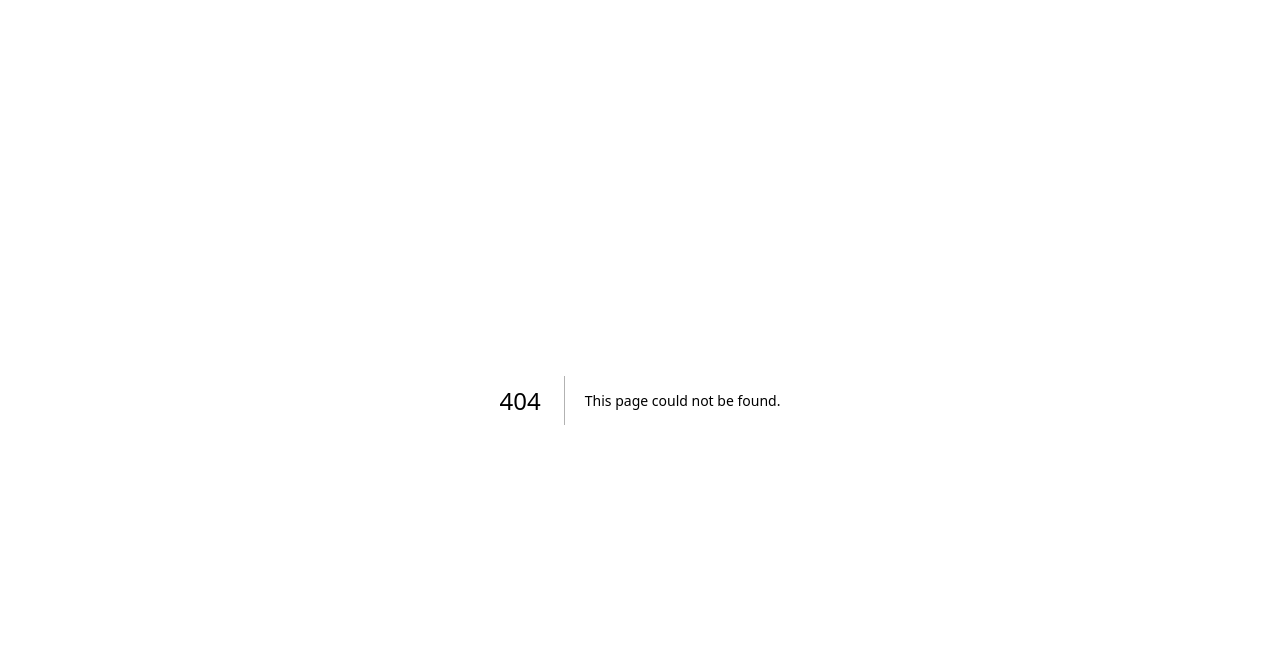
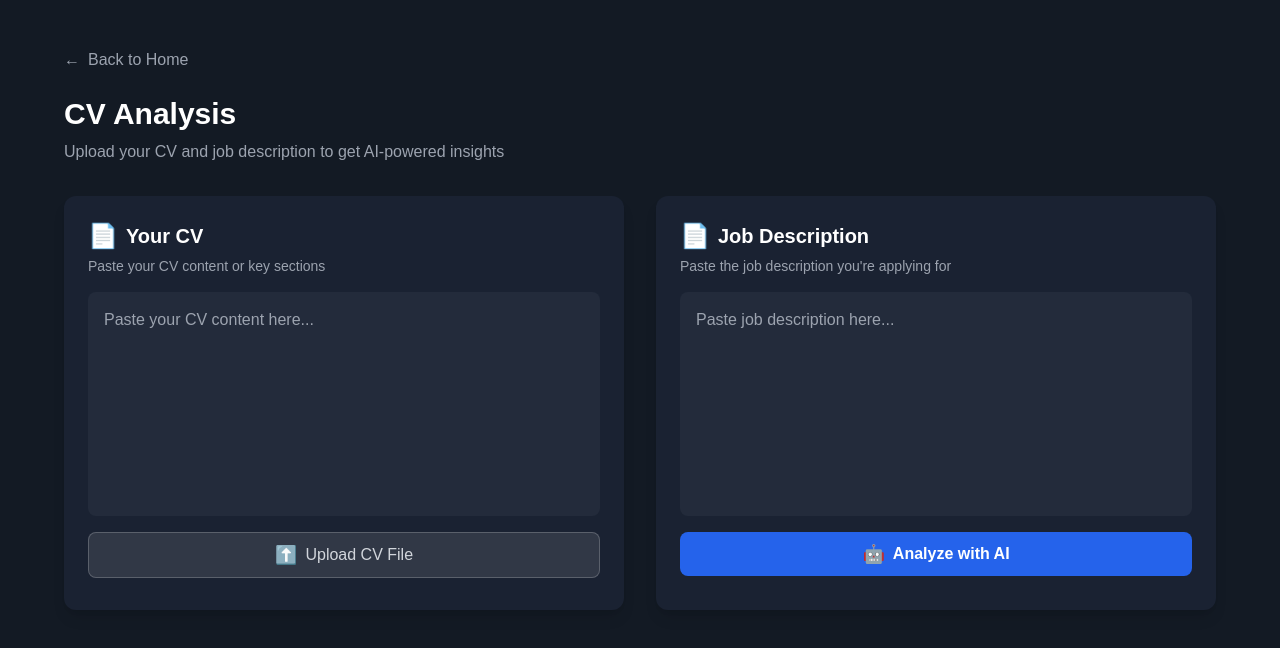
Before and after one commit to guimartinsalmeida/jobtracker, a Next.js app in the folder jobtracker-frontend/: page /analisys-cv in a window 1280 px wide. Before the commit this address had no page. Shown: the top 648 px of the page. Built offline with nearby package versions, Linux system fonts and the light colour scheme.

Commit message:
adding the CV analisys page

```diff
--- /dev/null
+++ b/jobtracker-frontend/app/analisys-cv/page.tsx
@@ -0,0 +1,5 @@
+import CVAnalysis from '@/components/CVAnalysis';
+
+export default function AnalysisCVPage() {
+  return <CVAnalysis />;
+}
--- /dev/null
+++ b/jobtracker-frontend/components/CVAnalysis.tsx
@@ -0,0 +1,46 @@
+import React from 'react';
+import Link from 'next/link';
+
+export default function CVAnalysis() {
+  return (
+    <div className="min-h-screen bg-[#131A24] flex flex-col items-center py-12 px-4">
+      <div className="w-full max-w-6xl">
+        <Link href="/" className="inline-flex items-center text-gray-400 hover:text-white mb-6 transition-colors">
+          <span className="mr-2">←</span> Back to Home
+        </Link>
+        <h1 className="text-3xl font-bold text-white mb-2">CV Analysis</h1>
+        <p className="text-gray-400 mb-8">Upload your CV and job description to get AI-powered insights</p>
+        <div className="flex flex-col md:flex-row gap-8">
+          {/* CV Card */}
+          <div className="flex-1 bg-[#1A2232] rounded-xl p-6 shadow-lg flex flex-col">
+            <h2 className="text-xl font-semibold text-white flex items-center gap-2 mb-1">
+              <span className="text-2xl">📄</span> Your CV
+            </h2>
+            <p className="text-gray-400 text-sm mb-4">Paste your CV content or key sections</p>
+            <textarea
+              className="bg-[#232B3B] text-gray-200 rounded-lg p-4 h-56 resize-none mb-4 focus:outline-none focus:ring-2 focus:ring-blue-400"
+              placeholder="Paste your CV content here..."
+            />
+            <button className="bg-white/10 text-gray-300 border border-white/20 rounded-lg py-2 flex items-center justify-center gap-2 hover:bg-white/20 transition mb-2">
+              <span className="text-lg">⬆️</span> Upload CV File
+            </button>
+          </div>
+          {/* Job Description Card */}
+          <div className="flex-1 bg-[#1A2232] rounded-xl p-6 shadow-lg flex flex-col">
+            <h2 className="text-xl font-semibold text-white flex items-center gap-2 mb-1">
+              <span className="text-2xl">📄</span> Job Description
+            </h2>
+            <p className="text-gray-400 text-sm mb-4">Paste the job description you're applying for</p>
+            <textarea
+              className="bg-[#232B3B] text-gray-200 rounded-lg p-4 h-56 resize-none mb-4 focus:outline-none focus:ring-2 focus:ring-blue-400"
+              placeholder="Paste job description here..."
+            />
+            <button className="bg-blue-600 text-white rounded-lg py-2 flex items-center justify-center gap-2 hover:bg-blue-700 transition font-semibold">
+              <span className="text-lg">🤖</span> Analyze with AI
+            </button>
+          </div>
+        </div>
+      </div>
+    </div>
+  );
+}
--- a/jobtracker-frontend/components/layout/Sidebar.tsx
+++ b/jobtracker-frontend/components/layout/Sidebar.tsx
@@ -1,5 +1,8 @@
 import Image from 'next/image';
 import { FiHome, FiBriefcase, FiCalendar, FiBarChart2, FiFileText, FiUser } from 'react-icons/fi';
+import { MdOutlineSmartToy } from "react-icons/md";
+import { SiReaddotcv } from "react-icons/si";
+
 import { SidebarItem } from '@/components/layout/SidebarItem';
 import { usePathname } from 'next/navigation';
 
@@ -19,6 +22,7 @@ export function Sidebar() {
         <SidebarItem icon={<FiBarChart2 />} label="Analytics" href="/analitycs" active={pathname === '/analitycs'} />
         <SidebarItem icon={<FiFileText />} label="Documents" href="/documents" active={pathname === '/documents'} />
         <SidebarItem icon={<FiUser />} label="Profile" href="/profile" active={pathname === '/profile'} />
+        <SidebarItem icon={<SiReaddotcv />} label="CV Analysis" href="/analisys-cv" active={pathname === '/analisys-cv'} />
       </nav>
     </aside>
   );
```
